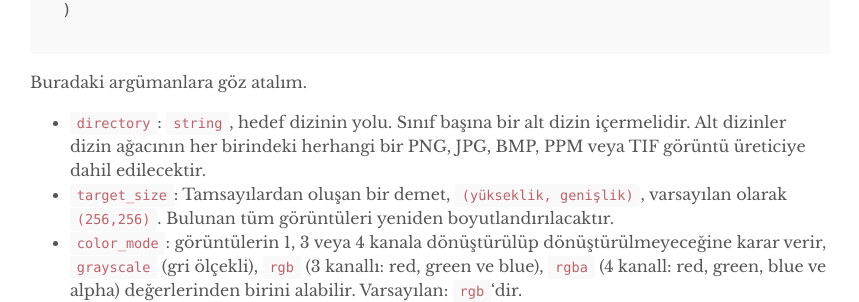
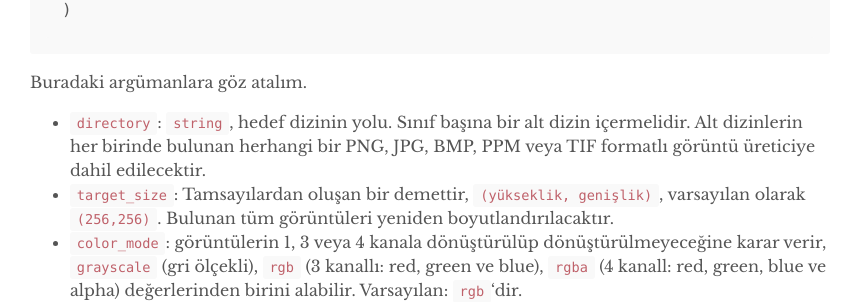
Before and after one commit to mmuratarat/turkish, a Jekyll site: the page built from _posts/2021-03-15-reading-images-into-TF.md, in a window 1280 px wide and 900 px high, scrolled down 12322 px. Shown: the part 148-450 px from the top of the window, without its empty margins (210-1069 px from the left). Built offline with Jekyll 4.4.1, drawn with Linux system fonts in a browser that asks for light colours; formulas are drawn with MathJax 3; comment, search, counter and statistics services are not loaded.

Commit message:
Update 2021-03-15-reading-images-into-TF.md

```diff
--- a/_posts/2021-03-15-reading-images-into-TF.md
+++ b/_posts/2021-03-15-reading-images-into-TF.md
@@ -383,8 +383,8 @@ flow_from_directory(
 
 Buradaki argümanlara göz atalım.
 
-* `directory`: `string`, hedef dizinin yolu. Sınıf başına bir alt dizin içermelidir. Alt dizinler dizin ağacının her birindeki herhangi bir PNG, JPG, BMP, PPM veya TIF görüntü üreticiye dahil edilecektir.
-* `target_size`: Tamsayılardan oluşan bir demet, `(yükseklik, genişlik)`, varsayılan olarak `(256,256)`. Bulunan tüm görüntüleri yeniden boyutlandırılacaktır.
+* `directory`: `string`, hedef dizinin yolu. Sınıf başına bir alt dizin içermelidir. Alt dizinlerin her birinde bulunan herhangi bir PNG, JPG, BMP, PPM veya TIF formatlı görüntü üreticiye dahil edilecektir.
+* `target_size`: Tamsayılardan oluşan bir demettir, `(yükseklik, genişlik)`, varsayılan olarak `(256,256)`. Bulunan tüm görüntüleri yeniden boyutlandırılacaktır.
 * `color_mode`: görüntülerin 1, 3 veya 4 kanala dönüştürülüp dönüştürülmeyeceğine karar verir, `grayscale` (gri ölçekli), `rgb` (3 kanallı: red, green ve blue), `rgba` (4 kanall: red, green, blue ve alpha) değerlerinden birini alabilir. Varsayılan: `rgb`'dir.
 * `classes`: İsteğe bağlı sınıf alt dizinleri listesi (ör. `['dogs', 'cats']`). Varsayılan: `None`. Eğer bu liste sağlanmazsa, sınıfların listesi, her bir alt dizinin farklı bir sınıf olarak ele alınacağı ana dizin altındaki alt dizin adlarından/yapısından otomatik olarak çıkarılacaktır (ve etiket indeksleriyle eşleşecek sınıfların sırası alfanümerik olacaktır). Sınıf isimlerinden sınıf indekslerine eşlemeyi içeren sözlük (dictionary), `class_indices` niteliğiyle aracılığıyla elde edilebilir.
 * `class_mode`: `categorical`, `binary`, `sparse`, `input`, ve `None` seçeneklerinden birini alır. Varsayılan: `categorical`. `tf.keras.preprocessing.image_dataset_from_directory` fonksiyonundaki `label_mode` argümannda olduğu gibi döndürülen etiketlerin tipini belirten argümandır. Bu argümana `categorical` değeri atandıysa, etiketler 2 boyutlu bir-elemanı-bir olarak kodlanmış olacaktır. `binary` değeri atandıysa, etiketler 1 boyutlu ikili bir vektör olacaktır (sadece iki sınıftan oluşan veri kümeleri için kullanılır). `sparse` değeri atandıysa, etiketler, 1 boyutlu tamsayı olacaktır. `input` değeri atandıysa, etiketler, girdi görüntüleri aynısı olacaktır (çoğunlukla otokodlayıcılar (autoencoders) ile çalışmak için kullanılır). Son olarak, eğer `None` değeri atandıysa, hiç bir etiket döndürülmeyecektir (üretici sadece görüntü verilerinin yığınlarını verecektir, ki bu `model.predict()` fonksiyonu kullanılırken çok kullanışlıdır).
```
